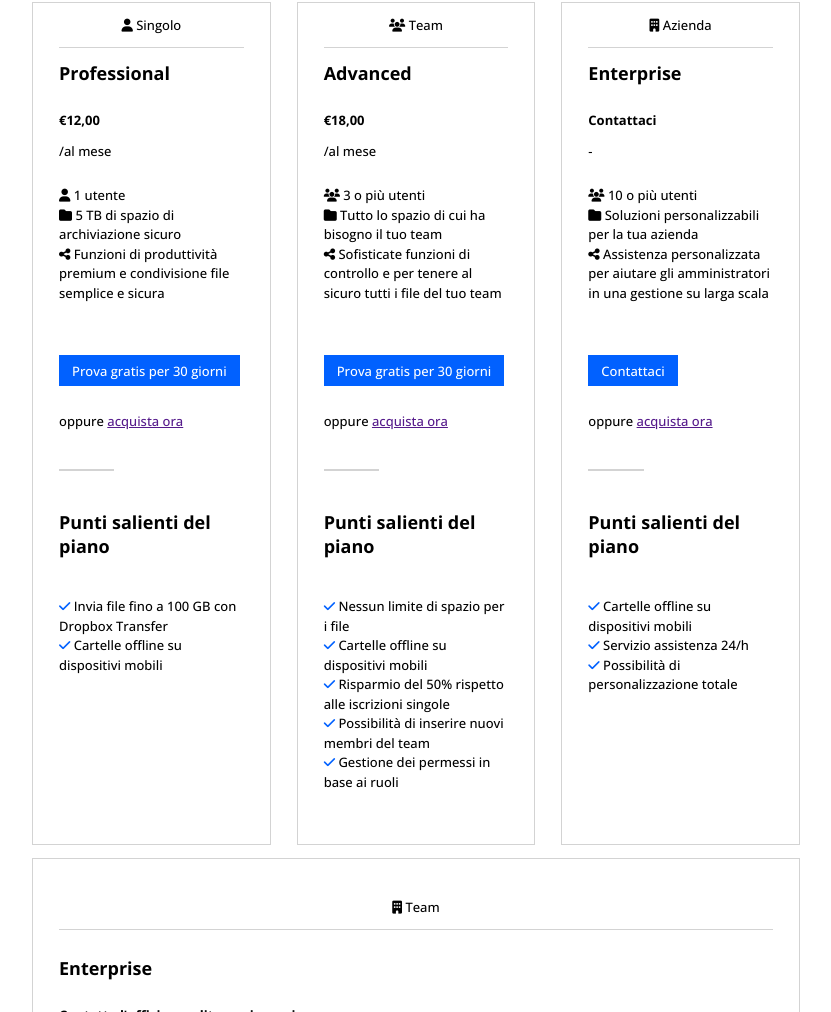
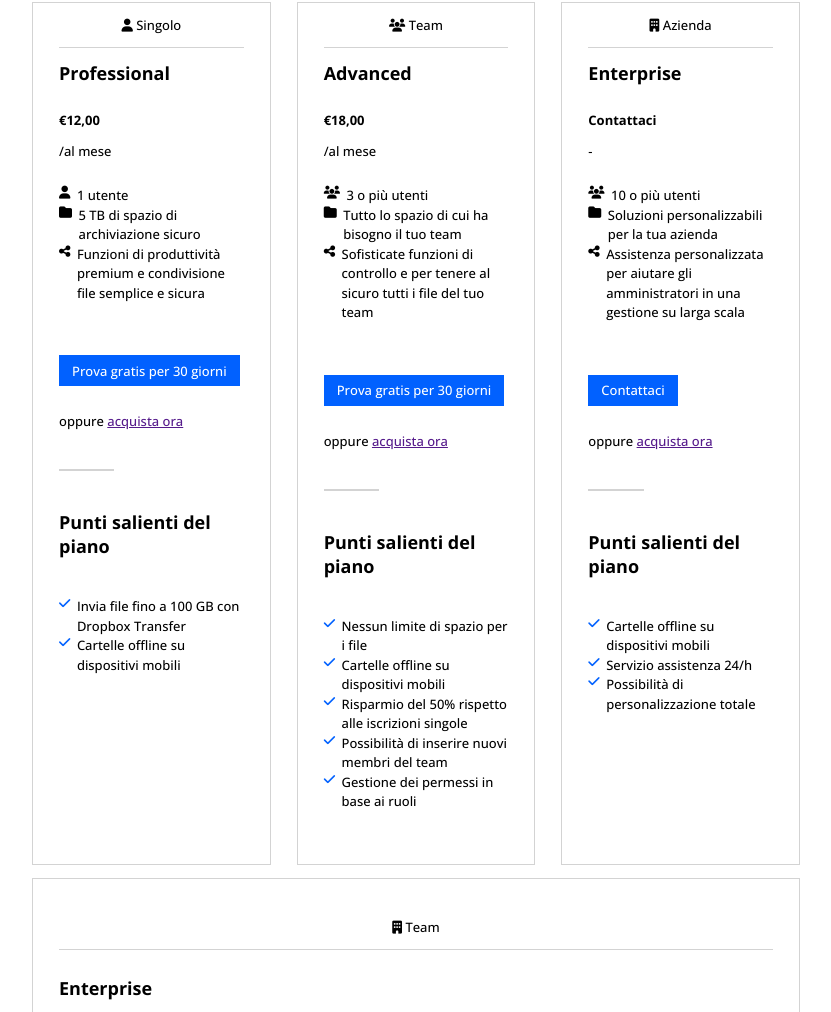
Before and after one commit to Giulia-Ciampelli/htmlcss-dropbox, a plain HTML site: page index.html in a window 1280 px wide. Shown: the part 884-1896 px from the top of the page, without its empty margins (224-1055 px from the left). Drawn offline with nearby package versions, Linux system fonts and the light colour scheme.

Commit message:
fix: list indentation

```diff
--- a/assets/style.css
+++ b/assets/style.css
@@ -159,6 +159,13 @@ header div.flex:last-of-type {
 .right-menu {
     a {
         padding: .5rem;
+    }
+}
+
+li.flex {
+
+    :before {
+        margin-right: .5rem;
     }
 }
 
--- a/index.html
+++ b/index.html
@@ -96,15 +96,15 @@
                         <p class="strong">€12,00</p>
                         <p>/al mese</p>
                         <ul>
-                            <li>
+                            <li class="flex">
                                 <i class="fa-solid fa-user"></i>
                                 1 utente
                             </li>
-                            <li>
+                            <li class="flex">
                                 <i class="fa-solid fa-folder"></i>
                                 5 TB di spazio di archiviazione sicuro
                             </li>
-                            <li>
+                            <li class="flex">
                                 <i class="fa-solid fa-share-nodes"></i>
                                 Funzioni di produttività premium e condivisione file semplice e sicura
                             </li>
@@ -122,11 +122,11 @@
                                 Punti salienti del piano
                             </p>
                             <ul>
-                                <li>
+                                <li class="flex">
                                     <i class="fa-solid fa-check" style="color: #0161ff;"></i>
                                     Invia file fino a 100 GB con Dropbox Transfer
                                 </li>
-                                <li>
+                                <li class="flex">
                                     <i class="fa-solid fa-check" style="color: #0161ff;"></i>
                                     Cartelle offline su dispositivi mobili
                                 </li>
@@ -146,15 +146,15 @@
                         <p class="strong">€18,00</p>
                         <p>/al mese</p>
                         <ul>
-                            <li>
+                            <li class="flex">
                                 <i class="fa-solid fa-users"></i>
                                 3 o più utenti
                             </li>
-                            <li>
+                            <li class="flex">
                                 <i class="fa-solid fa-folder"></i>
                                 Tutto lo spazio di cui ha bisogno il tuo team
                             </li>
-                            <li>
+                            <li class="flex">
                                 <i class="fa-solid fa-share-nodes"></i>
                                 Sofisticate funzioni di controllo e per tenere al sicuro tutti i file del tuo team
                             </li>
@@ -172,23 +172,23 @@
                                 Punti salienti del piano
                             </p>
                             <ul>
-                                <li>
+                                <li class="flex">
                                     <i class="fa-solid fa-check" style="color: #0161ff;"></i>
                                     Nessun limite di spazio per i file
                                 </li>
-                                <li>
+                                <li class="flex">
                                     <i class="fa-solid fa-check" style="color: #0161ff;"></i>
                                     Cartelle offline su dispositivi mobili
                                 </li>
-                                <li>
+                                <li class="flex">
                                     <i class="fa-solid fa-check" style="color: #0161ff;"></i>
                                     Risparmio del 50% rispetto alle iscrizioni singole
                                 </li>
-                                <li>
+                                <li class="flex">
                                     <i class="fa-solid fa-check" style="color: #0161ff;"></i>
                                     Possibilità di inserire nuovi membri del team
                                 </li>
-                                <li>
+                                <li class="flex">
                                     <i class="fa-solid fa-check" style="color: #0161ff;"></i>
                                     Gestione dei permessi in base ai ruoli
                                 </li>
@@ -210,15 +210,15 @@
                         </p>
                         <p>-</p>
                         <ul>
-                            <li>
+                            <li class="flex">
                                 <i class="fa-solid fa-users"></i>
                                 10 o più utenti
                             </li>
-                            <li>
+                            <li class="flex">
                                 <i class="fa-solid fa-folder"></i>
                                 Soluzioni personalizzabili per la tua azienda
                             </li>
-                            <li>
+                            <li class="flex">
                                 <i class="fa-solid fa-share-nodes"></i>
                                 Assistenza personalizzata per aiutare gli amministratori in una gestione su larga scala
                             </li>
@@ -236,15 +236,15 @@
                                 Punti salienti del piano
                             </p>
                             <ul>
-                                <li>
+                                <li class="flex">
                                     <i class="fa-solid fa-check" style="color: #0161ff;"></i>
                                     Cartelle offline su dispositivi mobili
                                 </li>
-                                <li>
+                                <li class="flex">
                                     <i class="fa-solid fa-check" style="color: #0161ff;"></i>
                                     Servizio assistenza 24/h
                                 </li>
-                                <li>
+                                <li class="flex">
                                     <i class="fa-solid fa-check" style="color: #0161ff;"></i>
                                     Possibilità di personalizzazione totale
                                 </li>
```
